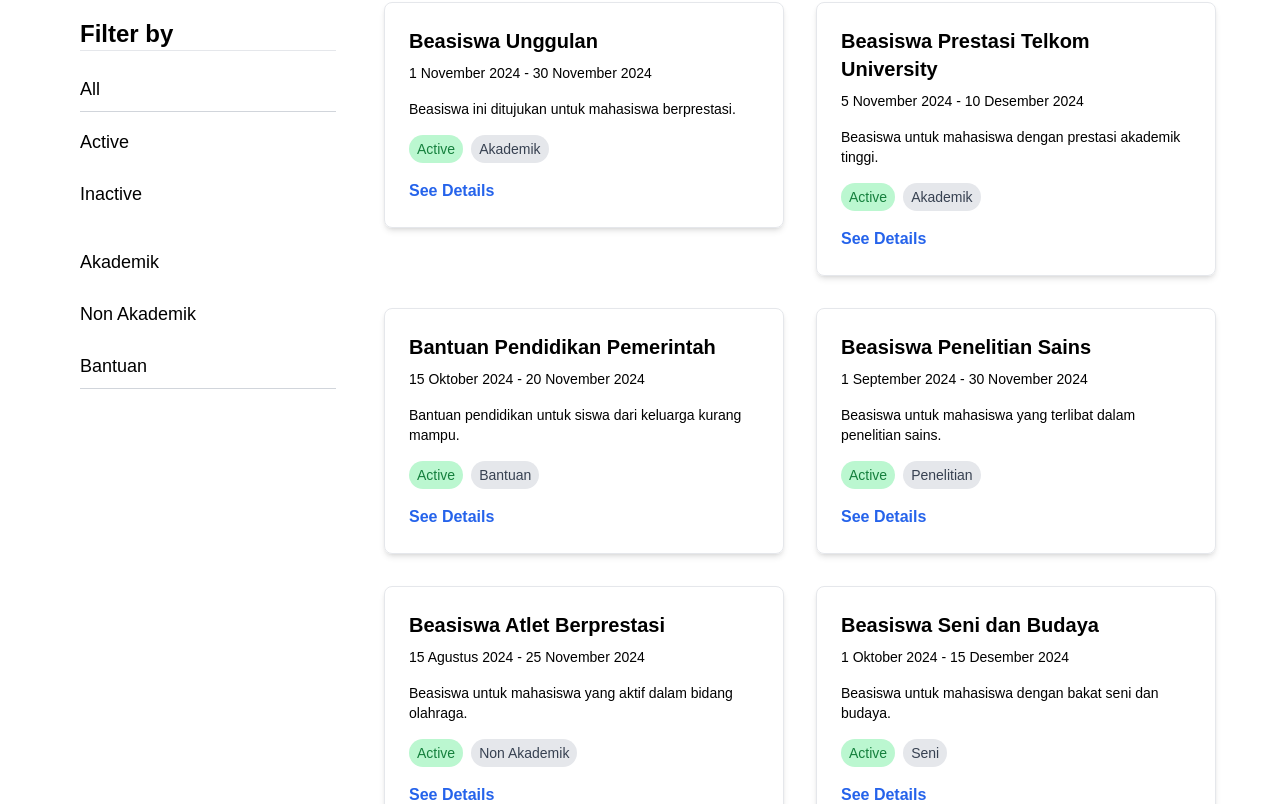
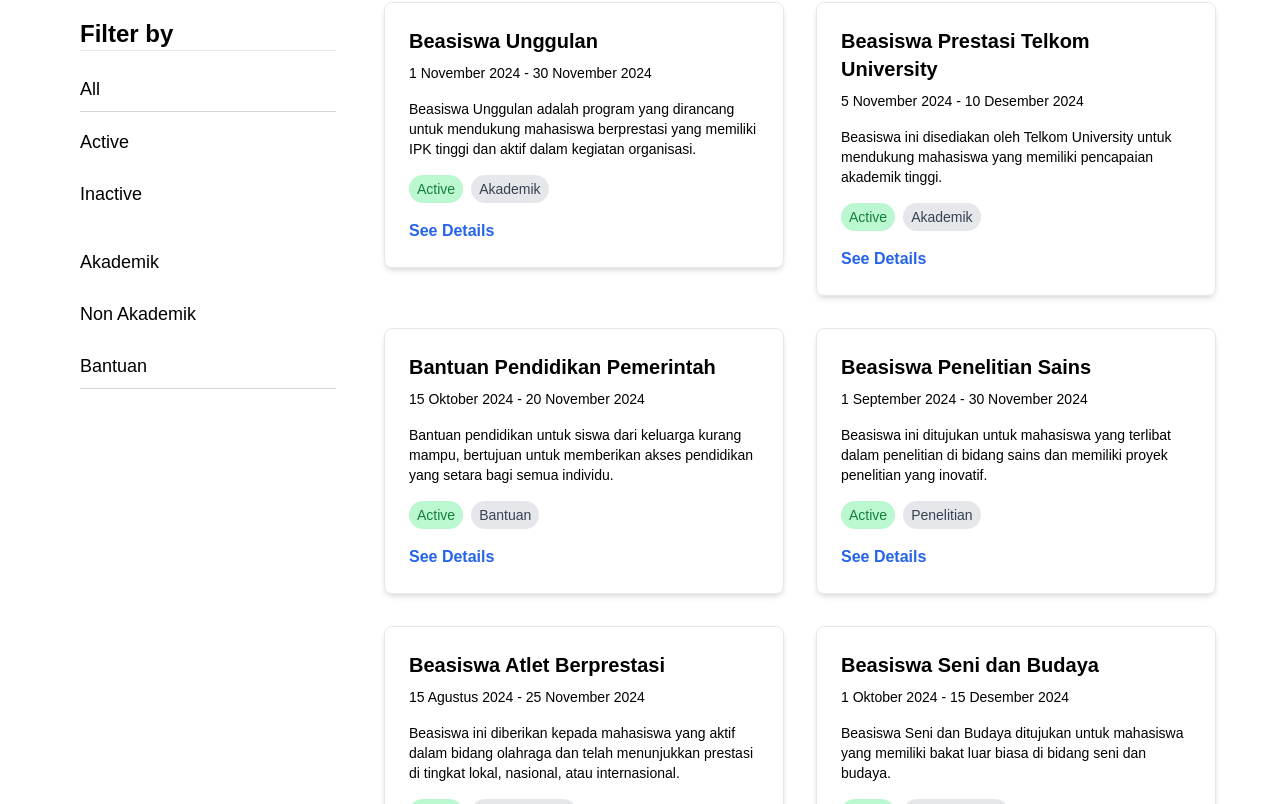
Before and after one commit to farahsbrina29/proyeksisfor_rekweb, a Next.js app: page / in a window 1280 px wide. Shown: the part 1056-1860 px from the top of the page. Built offline with nearby package versions, Linux system fonts and the light colour scheme; no server answers.

Commit message:
modif data scholar for detail page

```diff
--- a/app/data/scholarshipdata.tsx
+++ b/app/data/scholarshipdata.tsx
@@ -42,9 +42,15 @@ export const scholarships = [
   {
     id: "001",
     nama_beasiswa: "Beasiswa Unggulan",
-    deskripsi: "Beasiswa ini ditujukan untuk mahasiswa berprestasi.",
-    persyaratan_beasiswa:
-      "Mahasiswa dengan IPK minimal 3.5 dan aktif dalam organisasi.",
+    deskripsi:
+      "Beasiswa Unggulan adalah program yang dirancang untuk mendukung mahasiswa berprestasi yang memiliki IPK tinggi dan aktif dalam kegiatan organisasi. Tujuannya adalah untuk membantu mahasiswa berbakat mencapai potensi terbaik mereka dengan memberikan dukungan finansial dan akses ke berbagai sumber daya pendidikan.",
+    persyaratan_beasiswa: [
+      "1. Mahasiswa dengan IPK minimal 3.5.",
+      "2. Aktif dalam organisasi kampus atau luar kampus.",
+      "3. Mengisi formulir aplikasi beasiswa dengan lengkap.",
+      "4. Menyertakan surat rekomendasi dari dosen atau pembimbing.",
+      "5. Menulis esai tentang kontribusi dan rencana masa depan.",
+    ],
     kategori: "Akademik",
     tanggal_mulai: "01-11-2024",
     tanggal_akhir: "30-11-2024",
@@ -53,9 +59,15 @@ export const scholarships = [
   {
     id: "002",
     nama_beasiswa: "Beasiswa Prestasi Telkom University",
-    deskripsi: "Beasiswa untuk mahasiswa dengan prestasi akademik tinggi.",
-    persyaratan_beasiswa:
-      "Mahasiswa dengan nilai rata-rata A di semester terakhir.",
+    deskripsi:
+      "Beasiswa ini disediakan oleh Telkom University untuk mendukung mahasiswa yang memiliki pencapaian akademik tinggi. Dengan fokus pada nilai rata-rata semester terakhir, beasiswa ini bertujuan memotivasi mahasiswa agar terus meningkatkan kualitas belajar mereka.",
+    persyaratan_beasiswa: [
+      "1. Mahasiswa dengan nilai rata-rata A di semester terakhir.",
+      "2. Tidak sedang menerima beasiswa lain.",
+      "3. Aktif berpartisipasi dalam kegiatan akademik kampus.",
+      "4. Menulis surat motivasi tentang manfaat beasiswa.",
+      "5. Melampirkan transkrip nilai resmi.",
+    ],
     kategori: "Akademik",
     tanggal_mulai: "05-11-2024",
     tanggal_akhir: "10-12-2024",
@@ -64,9 +76,15 @@ export const scholarships = [
   {
     id: "003",
     nama_beasiswa: "Bantuan Pendidikan Pemerintah",
-    deskripsi: "Bantuan pendidikan untuk siswa dari keluarga kurang mampu.",
-    persyaratan_beasiswa:
-      "Surat keterangan tidak mampu dari pemerintah setempat.",
+    deskripsi:
+      "Bantuan pendidikan untuk siswa dari keluarga kurang mampu, bertujuan untuk memberikan akses pendidikan yang setara bagi semua individu.",
+    persyaratan_beasiswa: [
+      "1. Surat keterangan tidak mampu dari pemerintah setempat.",
+      "2. Melampirkan Kartu Keluarga (KK) dan KTP.",
+      "3. Mahasiswa aktif dengan IPK minimal 2.5.",
+      "4. Surat rekomendasi dari pihak universitas.",
+      "5. Melengkapi formulir aplikasi bantuan pendidikan.",
+    ],
     kategori: "Bantuan",
     tanggal_mulai: "15-10-2024",
     tanggal_akhir: "20-11-2024",
@@ -75,9 +93,15 @@ export const scholarships = [
   {
     id: "004",
     nama_beasiswa: "Beasiswa Penelitian Sains",
-    deskripsi: "Beasiswa untuk mahasiswa yang terlibat dalam penelitian sains.",
-    persyaratan_beasiswa:
-      "Proposal penelitian yang disetujui oleh dosen pembimbing.",
+    deskripsi:
+      "Beasiswa ini ditujukan untuk mahasiswa yang terlibat dalam penelitian di bidang sains dan memiliki proyek penelitian yang inovatif.",
+    persyaratan_beasiswa: [
+      "1. Proposal penelitian yang disetujui oleh dosen pembimbing.",
+      "2. Mahasiswa aktif di jurusan sains atau teknologi.",
+      "3. Membuktikan rekam jejak akademik yang baik.",
+      "4. Melampirkan dokumen pendukung seperti jurnal atau publikasi sebelumnya.",
+      "5. Bersedia mempresentasikan hasil penelitian di forum kampus.",
+    ],
     kategori: "Penelitian",
     tanggal_mulai: "01-09-2024",
     tanggal_akhir: "30-11-2024",
@@ -86,9 +110,15 @@ export const scholarships = [
   {
     id: "005",
     nama_beasiswa: "Beasiswa Atlet Berprestasi",
-    deskripsi: "Beasiswa untuk mahasiswa yang aktif dalam bidang olahraga.",
-    persyaratan_beasiswa:
-      "Memiliki medali atau penghargaan dalam bidang olahraga.",
+    deskripsi:
+      "Beasiswa ini diberikan kepada mahasiswa yang aktif dalam bidang olahraga dan telah menunjukkan prestasi di tingkat lokal, nasional, atau internasional.",
+    persyaratan_beasiswa: [
+      "1. Memiliki medali atau penghargaan dalam bidang olahraga.",
+      "2. Mahasiswa aktif di universitas terdaftar.",
+      "3. Surat rekomendasi dari pelatih atau organisasi olahraga.",
+      "4. Membuat laporan singkat tentang kontribusi olahraga di universitas.",
+      "5. Tidak sedang menerima beasiswa serupa.",
+    ],
     kategori: "Non Akademik",
     tanggal_mulai: "15-08-2024",
     tanggal_akhir: "25-11-2024",
@@ -97,10 +127,16 @@ export const scholarships = [
   {
     id: "006",
     nama_beasiswa: "Beasiswa Seni dan Budaya",
-    deskripsi: "Beasiswa untuk mahasiswa dengan bakat seni dan budaya.",
-    persyaratan_beasiswa:
-      "Portfolio seni atau budaya yang diakui oleh institusi.",
-    kategori: "Seni",
+    deskripsi:
+      "Beasiswa Seni dan Budaya ditujukan untuk mahasiswa yang memiliki bakat luar biasa di bidang seni dan budaya. Tujuannya adalah untuk melestarikan dan mengembangkan seni serta budaya melalui karya-karya kreatif mahasiswa.",
+    persyaratan_beasiswa: [
+      "1. Portfolio seni atau budaya yang diakui oleh institusi.",
+      "2. Surat rekomendasi dari ahli seni atau budaya.",
+      "3. Membuat esai tentang kontribusi seni/budaya terhadap masyarakat.",
+      "4. Mahasiswa aktif di universitas seni atau jurusan terkait.",
+      "5. Mengisi formulir pendaftaran dengan lengkap.",
+    ],
+    kategori: "Non Akademik",
     tanggal_mulai: "01-10-2024",
     tanggal_akhir: "15-12-2024",
     kontak: "seni@budaya.com",
@@ -109,9 +145,15 @@ export const scholarships = [
     id: "007",
     nama_beasiswa: "Beasiswa Kepemimpinan",
     deskripsi:
-      "Beasiswa untuk mahasiswa dengan kemampuan kepemimpinan luar biasa.",
-    persyaratan_beasiswa: "Surat rekomendasi dari organisasi yang diikuti.",
-    kategori: "Kepemimpinan",
+      "Beasiswa ini ditujukan untuk mahasiswa dengan kemampuan kepemimpinan luar biasa. Program ini bertujuan untuk mencetak pemimpin masa depan yang kompeten dan berintegritas.",
+    persyaratan_beasiswa: [
+      "1. Surat rekomendasi dari organisasi yang diikuti.",
+      "2. Mahasiswa aktif dengan IPK minimal 3.0.",
+      "3. Membuat laporan pengalaman kepemimpinan di komunitas atau organisasi.",
+      "4. Melampirkan bukti kontribusi nyata dalam organisasi.",
+      "5. Menulis esai tentang visi dan misi kepemimpinan di masa depan."
+    ],
+    kategori: "Non Akademik",
     tanggal_mulai: "10-11-2024",
     tanggal_akhir: "30-12-2024",
     kontak: "kepemimpinan@beasiswa.com",
@@ -119,9 +161,16 @@ export const scholarships = [
   {
     id: "008",
     nama_beasiswa: "Hibah Inovasi Teknik",
-    deskripsi: "Hibah untuk mahasiswa teknik dengan inovasi terbaik.",
-    persyaratan_beasiswa: "Makalah inovasi yang telah dipublikasikan.",
-    kategori: "Inovasi",
+    deskripsi:
+      "Hibah Inovasi Teknik merupakan program penghargaan bagi mahasiswa teknik yang menciptakan inovasi luar biasa dengan potensi implementasi nyata. Hibah ini bertujuan untuk mendorong mahasiswa dalam pengembangan teknologi dan solusi inovatif.",
+    persyaratan_beasiswa: [
+      "1. Makalah inovasi yang telah dipublikasikan.",
+      "2. Mahasiswa aktif di jurusan teknik.",
+      "3. Membuat prototipe inovasi yang siap diuji coba.",
+      "4. Surat rekomendasi dari dosen pembimbing.",
+      "5. Menulis laporan inovasi dan dampaknya terhadap masyarakat."
+    ],
+    kategori: "Penelitian",
     tanggal_mulai: "01-10-2024",
     tanggal_akhir: "30-11-2024",
     kontak: "inovasi@teknik.com",
@@ -130,10 +179,15 @@ export const scholarships = [
     id: "009",
     nama_beasiswa: "Beasiswa Profesi Kesehatan",
     deskripsi:
-      "Beasiswa untuk mahasiswa yang menempuh studi di bidang kesehatan.",
-    persyaratan_beasiswa:
-      "Surat penerimaan dari institusi kesehatan terakreditasi.",
-    kategori: "Kesehatan",
+      "Beasiswa ini ditujukan untuk mahasiswa yang sedang menempuh pendidikan di bidang kesehatan. Program ini bertujuan untuk mendukung tenaga kesehatan masa depan dalam menyelesaikan studi mereka.",
+    persyaratan_beasiswa: [
+      "1. Surat penerimaan dari institusi kesehatan terakreditasi.",
+      "2. Mahasiswa aktif dengan IPK minimal 3.0.",
+      "3. Surat rekomendasi dari dosen atau pembimbing akademik.",
+      "4. Melampirkan dokumen pendukung seperti sertifikat pelatihan.",
+      "5. Menulis esai tentang rencana kontribusi di bidang kesehatan."
+    ],
+    kategori: "Akademik",
     tanggal_mulai: "01-11-2024",
     tanggal_akhir: "10-11-2024",
     kontak: "kesehatan@beasiswa.com",
@@ -141,9 +195,16 @@ export const scholarships = [
   {
     id: "010",
     nama_beasiswa: "Penghargaan Kewirausahaan",
-    deskripsi: "Penghargaan untuk mahasiswa dengan bisnis inovatif.",
-    persyaratan_beasiswa: "Proposal bisnis dan laporan keuangan startup.",
-    kategori: "Kewirausahaan",
+    deskripsi:
+      "Penghargaan ini diberikan kepada mahasiswa yang memiliki ide bisnis inovatif. Program ini bertujuan untuk mendukung semangat kewirausahaan mahasiswa dan mendorong terciptanya ide-ide kreatif dalam dunia bisnis.",
+    persyaratan_beasiswa: [
+      "1. Proposal bisnis yang jelas dan realistis.",
+      "2. Laporan keuangan startup yang sudah berjalan.",
+      "3. Surat rekomendasi dari mentor atau pembimbing bisnis.",
+      "4. Menyertakan video presentasi ide bisnis.",
+      "5. Bersedia mempresentasikan ide bisnis di hadapan dewan juri."
+    ],
+    kategori: "Non Akademik",
     tanggal_mulai: "20-09-2024",
     tanggal_akhir: "19-11-2024",
     kontak: "wirausaha@beasiswa.com",
--- a/app/page.tsx
+++ b/app/page.tsx
@@ -61,9 +61,9 @@ export default function Home() {
                     {formatCustomDate(scholarship.tanggal_mulai)} -{" "}
                     {formatCustomDate(scholarship.tanggal_akhir)}
                   </p>
-                  <p className="text-black text-sm mb-4">
-                    {scholarship.deskripsi}
-                  </p>
+                    <p className="text-black text-sm mb-4">
+                    {scholarship.deskripsi.split(".")[0]}.
+                    </p>
                   <div className="flex items-center space-x-2 mb-4">
                     <span
                       className={`px-2 py-1 rounded-full text-sm ${
--- a/app/scholars/page.tsx
+++ b/app/scholars/page.tsx
@@ -153,7 +153,7 @@ export default function Home() {
                     {formatCustomDate(scholarship.tanggal_akhir)}
                   </p>
                   <p className="text-black text-sm mb-4">
-                    {scholarship.deskripsi}
+                    {scholarship.deskripsi.split(".")[0]}.
                   </p>
                   <div className="flex items-center space-x-2 mb-4">
                     <span
@@ -182,7 +182,6 @@ export default function Home() {
               </Link>
             ))}
           </CardsContainer>
-
         </Container>
       </div>
       <Footer />
```
Also changed, not shown: app/scholars/[id]/page.tsx (+41 -6 lines).
